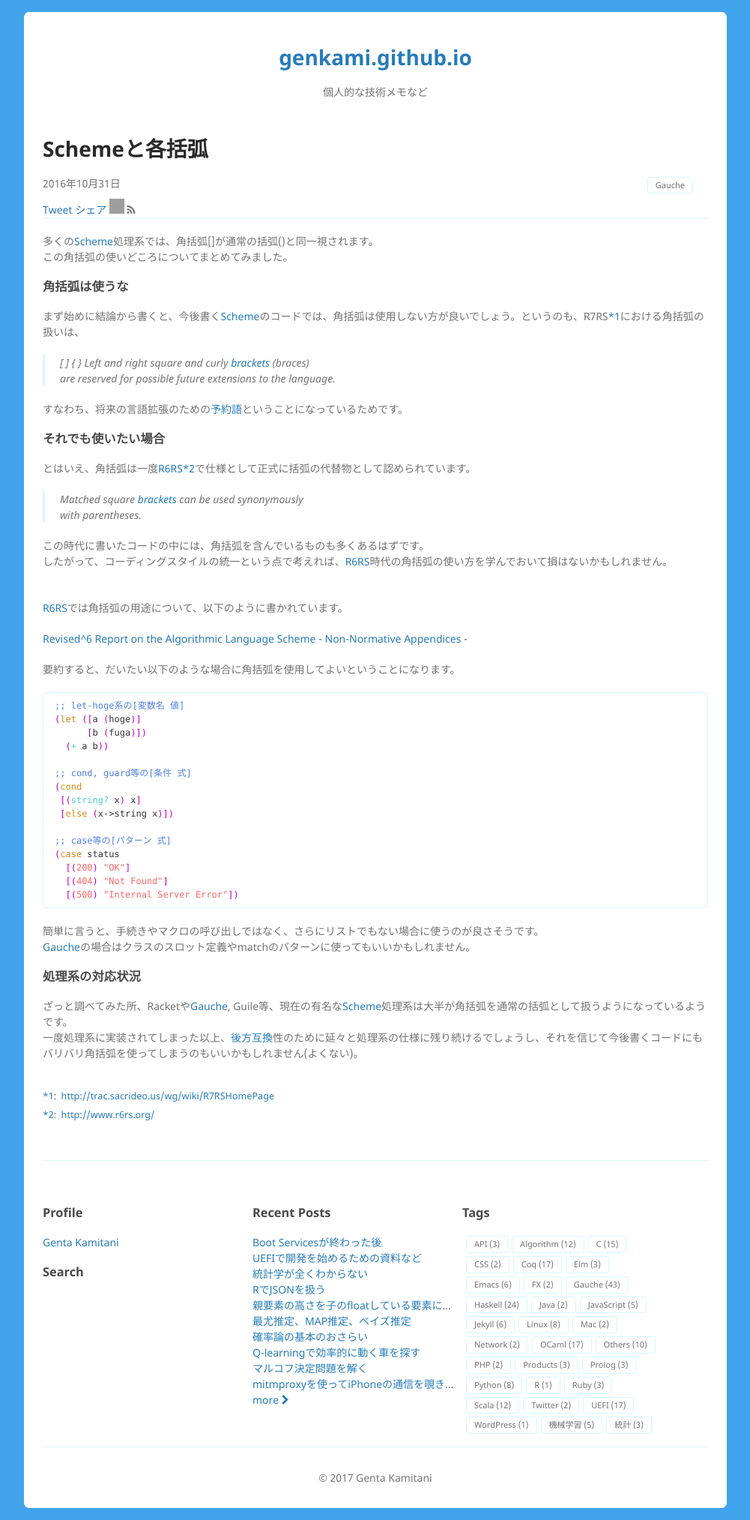
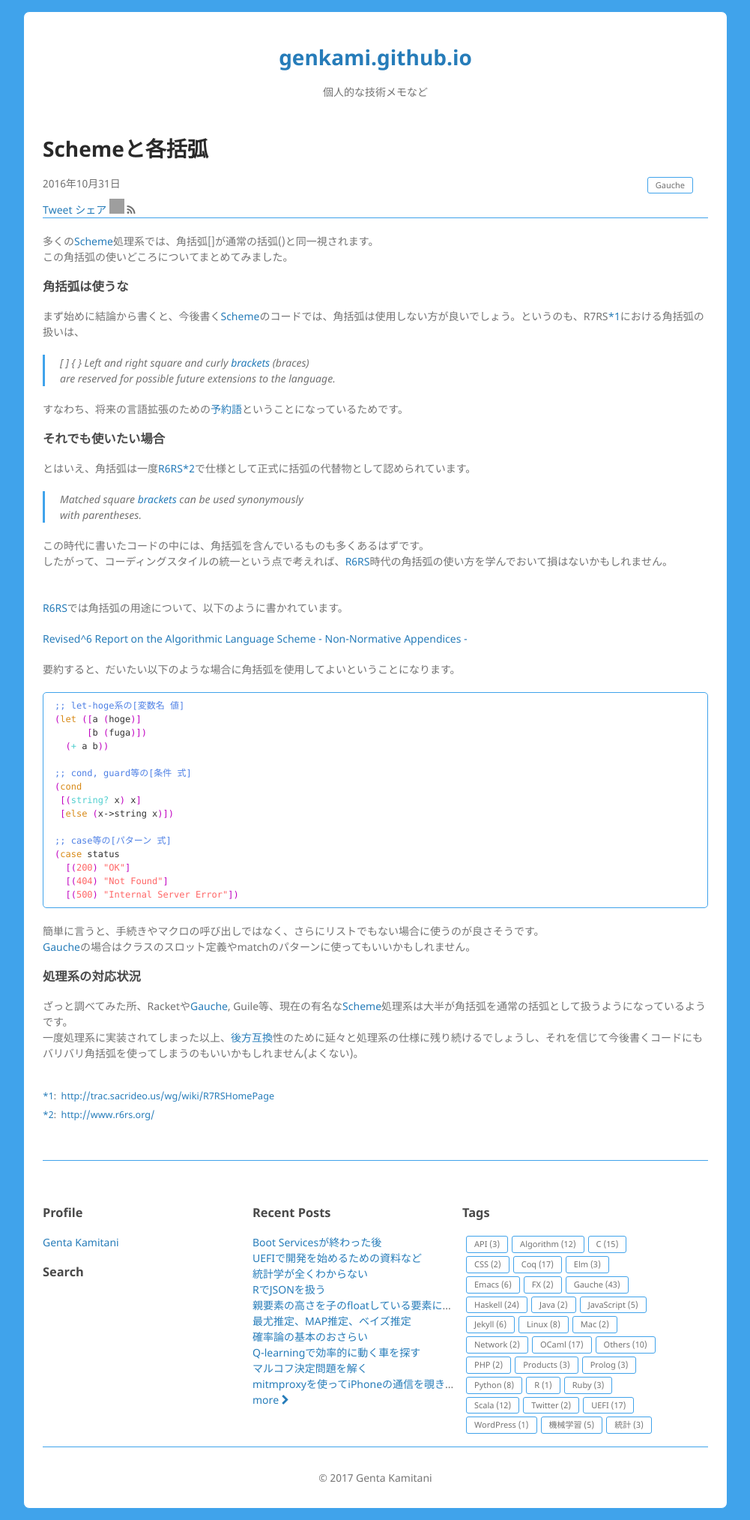
Before and after one commit to genkami/genkami.github.io, a Jekyll site: the page built from _posts/2016-10-31-045627.html, in a window 1280 px wide. Shown: the whole page at 75% size, without its empty margins (139-1140 px from the left). Built offline with Jekyll 4.4.1, drawn with Linux system fonts in a browser that asks for light colours; comment, search, counter and statistics services are not loaded; grey boxes are pictures that could not be loaded.

Commit message:
枠線濃くした

```diff
--- a/_sass/theme/pale.scss
+++ b/_sass/theme/pale.scss
@@ -8,7 +8,7 @@
 $link-color: #267cb9;
 $link-hover-color: #006699;
 
-$hr-color: #d3f9ff; // #ff9ca8
+$hr-color: $border-color; // #ff9ca8
 $table-border-color: #e5e5e5;
 
 $code-background-color: $inner-background-color;
@@ -19,7 +19,7 @@
 $tag-font-hover-color: $tag-font-color;
 $tag-font-active-color: $tag-font-color;
 $tag-background-color: $inner-background-color;
-$tag-border-color: #d3f9ff;
+$tag-border-color: $border-color; // #d3f9ff;
 
 $h1-color: #292929;
 $h2-color: #393939;
```
